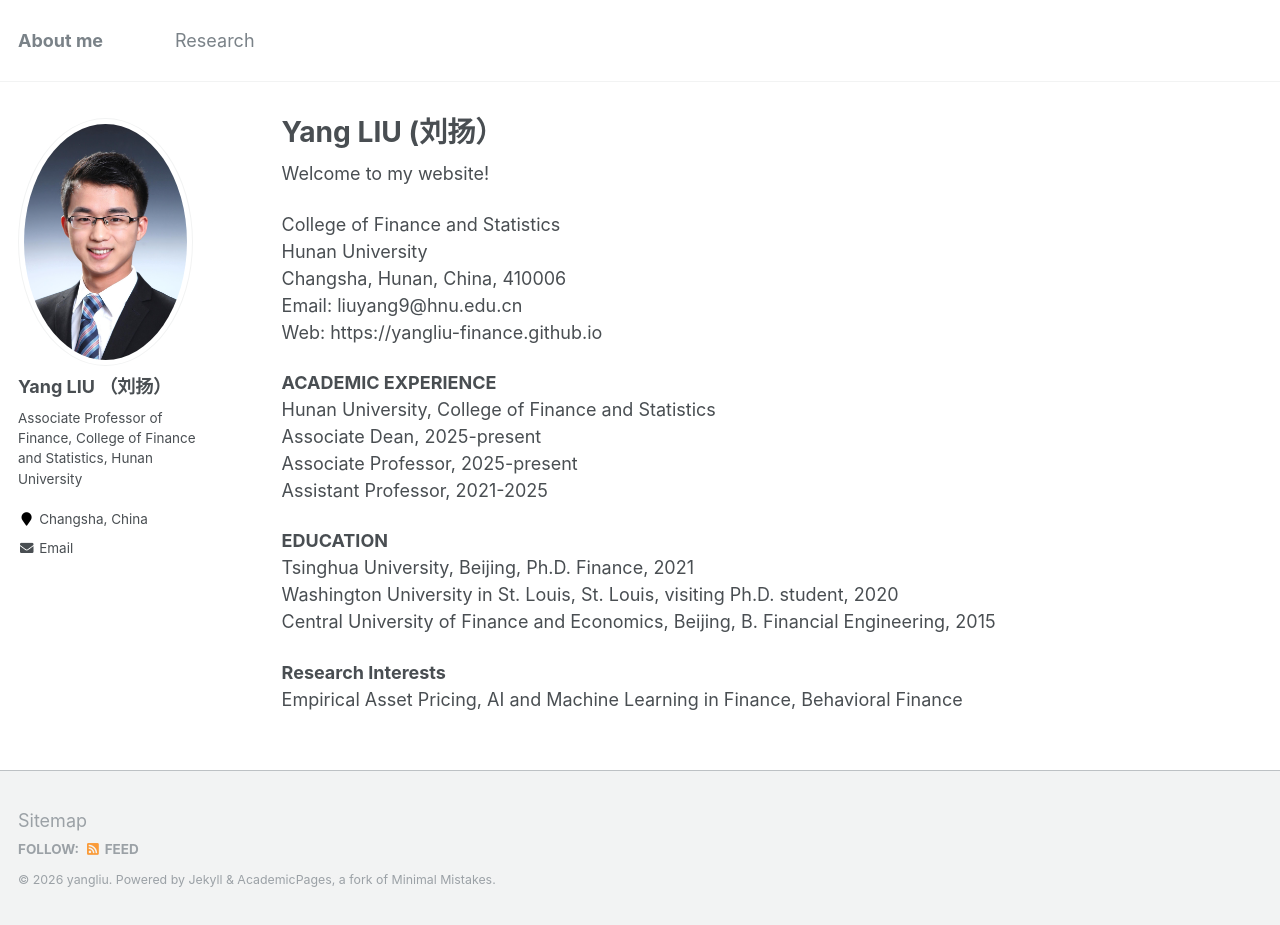
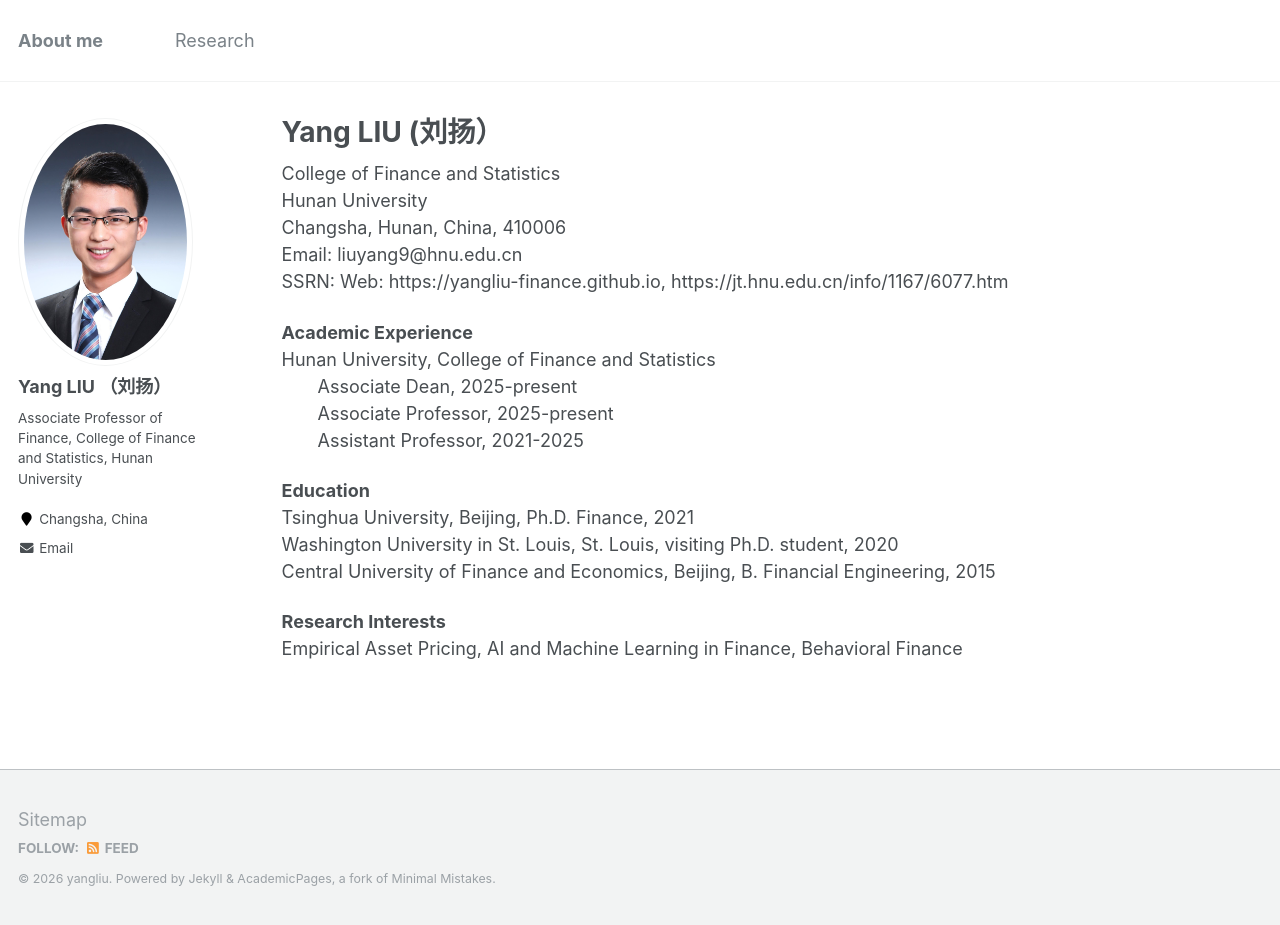
Before and after one commit to yangliu-finance/yangliu-finance.github.io, a Jekyll site: the page built from _pages/about.md, in a window 1280 px wide and 925 px high. Built offline with Jekyll 4.4.1, drawn with Linux system fonts in a browser that asks for light colours.

Commit message:
Update about.md

```diff
--- a/_pages/about.md
+++ b/_pages/about.md
@@ -8,21 +8,20 @@ redirect_from:
   - /about.html
 ---
 
-Welcome to my website!
-
 College of Finance and Statistics
 Hunan University
 Changsha, Hunan, China, 410006
 Email: liuyang9@hnu.edu.cn
-Web: https://yangliu-finance.github.io
+SSRN:
+Web: https://yangliu-finance.github.io, https://jt.hnu.edu.cn/info/1167/6077.htm
 
-**ACADEMIC EXPERIENCE**
+**Academic Experience**
 Hunan University, College of Finance and Statistics
-    Associate Dean, 2025-present
-    Associate Professor, 2025-present
-    Assistant Professor, 2021-2025
+  Associate Dean, 2025-present
+  Associate Professor, 2025-present
+  Assistant Professor, 2021-2025
 
-**EDUCATION**
+**Education**
 Tsinghua University, Beijing, Ph.D. Finance, 2021
 Washington University in St. Louis, St. Louis, visiting Ph.D. student, 2020
 Central University of Finance and Economics, Beijing, B. Financial Engineering, 2015
```
